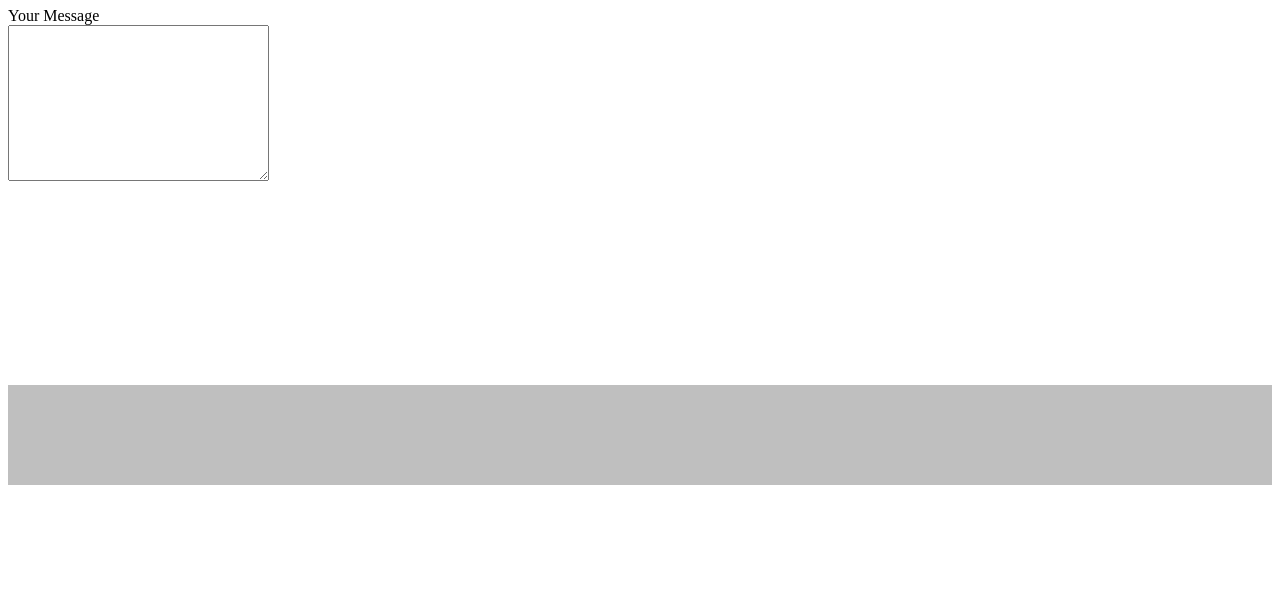
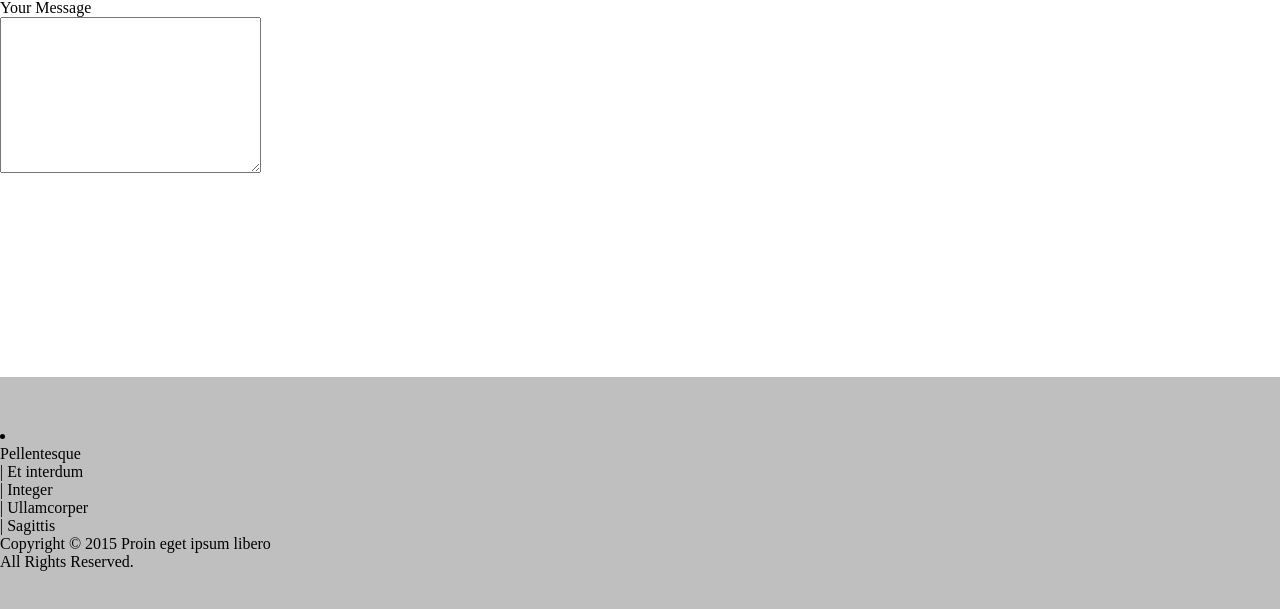
Before and after one commit to aljonllaguno/ProjectVivamus, a plain HTML site: page Index.html in a window 1280 px wide. Shown: the part 417-1026 px from the top of the page. Before the commit the page ends 910 px from the top, so only its background shows below. Drawn offline with nearby package versions, Linux system fonts and the light colour scheme; files that its build step writes are made by us from their sources.

Commit message:
Day 3 Vivamus Footer test

```diff
--- a/Index.html
+++ b/Index.html
@@ -21,8 +21,46 @@
     <textarea rows="10" cols="30"></textarea>
 </form>
 
-<footer>
 
-</footer>
+
+
+        <div>
+
+            <footer>
+
+                <div>
+
+                    <div class="sphere1"></div>
+                    <div class="sphere2"></div>
+                    <div class="sphere3"></div>
+                    <div class="sphere4"></div>
+                    <div class="sphere5"></div>
+
+                    <div>
+                        <li>
+
+                            <div class ="footertext1">    Pellentesque   </div>
+                            <div class ="footertext2">|   Et interdum   </div>
+                            <div class ="footertext3">|   Integer   </div>
+                            <div class ="footertext4">|   Ullamcorper   </div>
+                            <div class ="footertext5">|   Sagittis    </div>
+
+
+                        </li>
+                    </div>
+
+                    <div class="copyrighttxt1"> Copyright © 2015 Proin eget ipsum libero
+                    </div>
+                    <div class="copyrighttxt2">All Rights Reserved.</div>
+
+
+
+                </div>
+
+
+
+
+            </footer>
+        </div>
 </body>
 </html>
--- a/sass/styles.scss
+++ b/sass/styles.scss
@@ -1,4 +1,7 @@
 body {
+
+  margin: 0 auto;
+
   header{
     background-color: #2DA8C9;
     padding-top: 50px;
```
